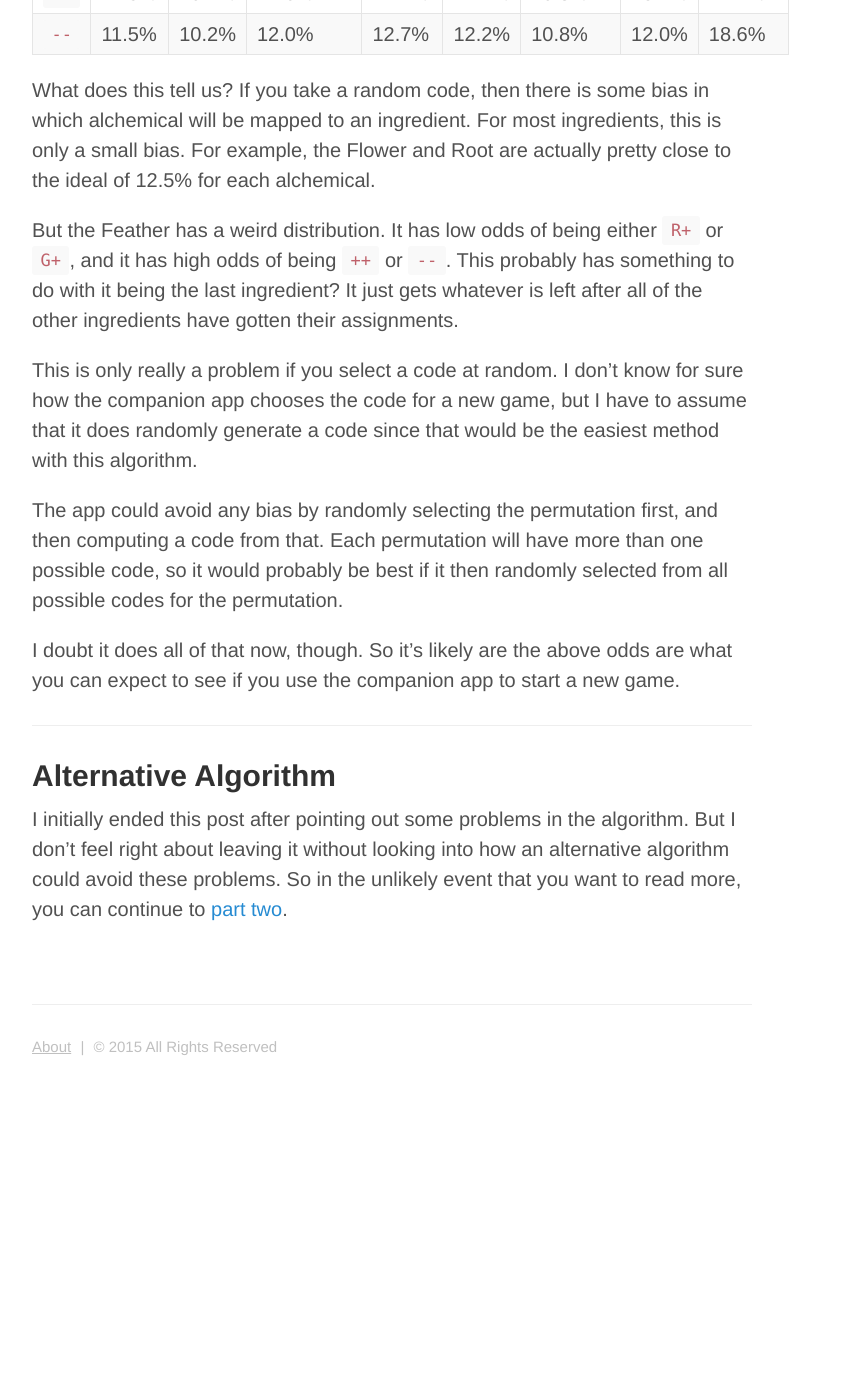
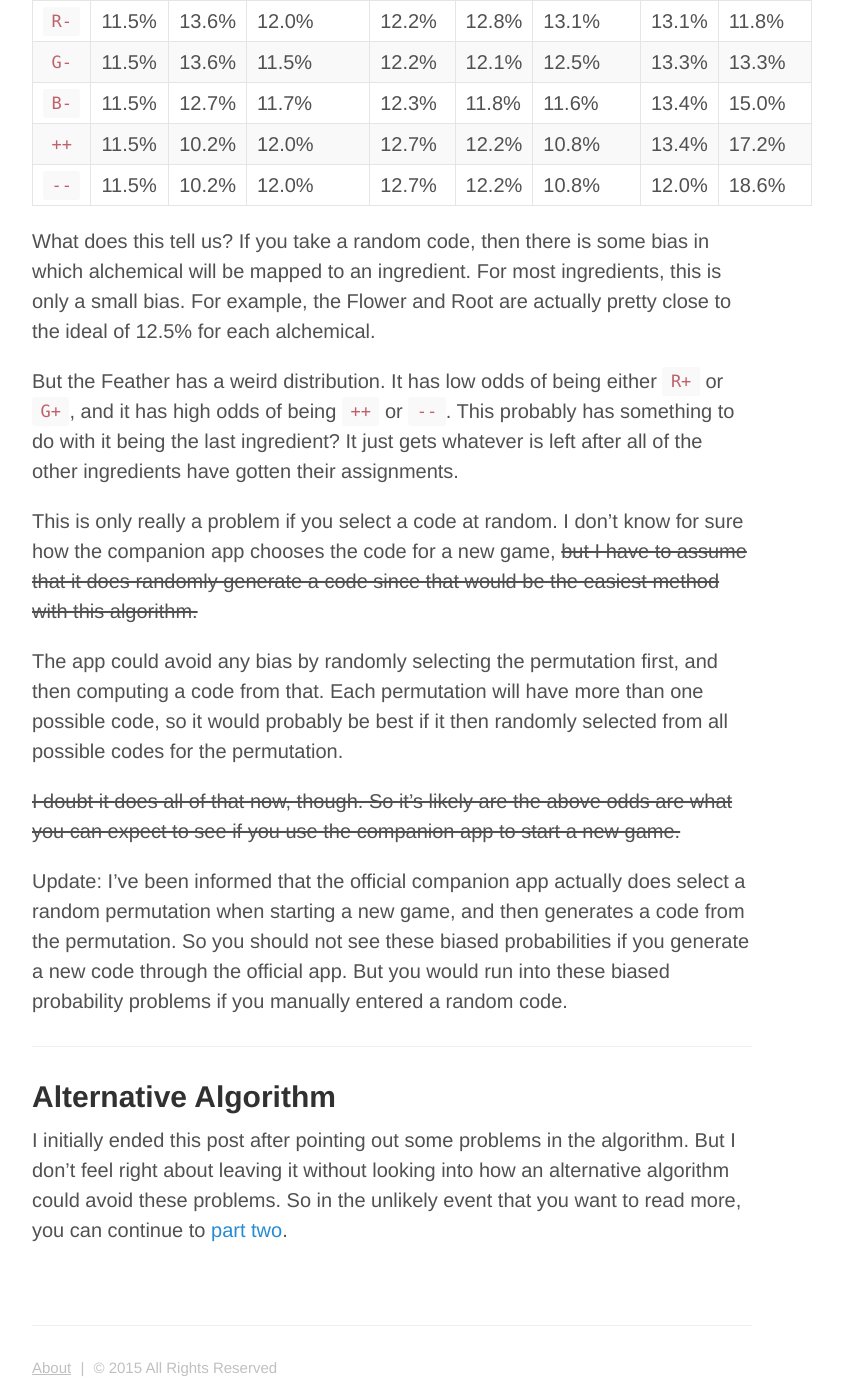
Before and after one commit to dice2cu/dice2cu.github.io, a Jekyll site: the page built from _posts/2015-03-01-alchemists-code.md, in a window 1280 px wide and 1400 px high, scrolled down 8911 px. Shown: the whole window, without its empty margins (248-1091 px from the left). Built offline with Jekyll 4.4.1, drawn with Linux system fonts in a browser that asks for light colours; Markdown is read by kramdown in place of the engine named in the settings; before the commit the page ends 9990 px from its top, so only the background shows below that; some of the changed text lies outside the part shown.

Commit message:
Switched to redcarpet, and a post correction.
Corrected some incorrect information in the Alchemists Code post.

Switched the markdown parser from kramdown to redcarpet to get support
for ~~strikethrough~~.  This also required some changes to the tables in
a couple posts.

```diff
--- a/_config.yml
+++ b/_config.yml
@@ -5,8 +5,10 @@
 email: contact@dice2cu.com
 paginate: 5
 timezone: America/Chicago
-kramdown:
-  input: GFM
+highlighter: false
+markdown: redcarpet
+redcarpet:
+  extensions: ["no_intra_emphasis", "fenced_code_blocks", "autolink", "tables", "strikethrough", "superscript", "with_toc_data"]
 exclude:
   - README.md
   - Gemfile
--- a/_posts/2015-03-01-alchemists-code.md
+++ b/_posts/2015-03-01-alchemists-code.md
@@ -17,7 +21,10 @@
 | G O W      | ![++][8]   |
 | H P X      | ![--][9]   |
 
-The Feather ingredient has about a 35% chance of being either the all plus or all minus alchemical, a 40% chance of being a normal negative alchemical, and less than a 25% of being a normal positive alchemical.
+
+~~The Feather ingredient has about a 35% chance of being either the all plus or all minus alchemical, a 40% chance of being a normal negative alchemical, and less than a 25% of being a normal positive alchemical.~~
+
+Update: the above odds are not correct unless you manually enter your own random code.  If you let the app generate the code for you, then the mappings for all of the ingredients should be equally probable.
 
 There, done.  That's the important stuff.  You can stop reading unless you want to know why.
 
@@ -40,16 +47,16 @@
 
 ### Ingredients
 
-| ID | Name      |
-| -- | --------- |
-|  0 | Fern      |
-|  1 | Claw      |
-|  2 | Mushroom  |
-|  3 | Flower    |
-|  4 | Root      |
-|  5 | Scorpion  |
-|  6 | Toad      |
-|  7 | Feather   |
+| ID  | Name      |
+| --- | --------- |
+|   0 | Fern      |
+|   1 | Claw      |
+|   2 | Mushroom  |
+|   3 | Flower    |
+|   4 | Root      |
+|   5 | Scorpion  |
+|   6 | Toad      |
+|   7 | Feather   |
 
 The manual gives a name for every ingredient at some point except the flower.  For our purposes, I'm using the shortest name for each one ("Claw" instead of "Bird Claw", "Root" instead of "Mandrake Root", "Feather" instead of "Raven Feather").
 
@@ -59,16 +66,16 @@
 
 ### Alchemicals
 
-| ID | Image               | Code |
-| -- | ------------------- | ---- |
-|  0 | ![s_red_plus][2]    | `R+` |
-|  1 | ![s_green_plus][3]  | `G+` |
-|  2 | ![s_blue_plus][4]   | `B+` |
-|  3 | ![s_red_minus][5]   | `R-` |
-|  4 | ![s_green_minus][6] | `G-` |
-|  5 | ![s_blue_minus][7]  | `B-` |
-|  6 | ![u_plus][8]        | `++` |
-|  7 | ![u_minus][9]       | `--` |
+| ID  | Image               | Code |
+| --- | ------------------- | ---- |
+|  0  | ![s_red_plus][2]    | `R+` |
+|  1  | ![s_green_plus][3]  | `G+` |
+|  2  | ![s_blue_plus][4]   | `B+` |
+|  3  | ![s_red_minus][5]   | `R-` |
+|  4  | ![s_green_minus][6] | `G-` |
+|  5  | ![s_blue_minus][7]  | `B-` |
+|  6  | ![u_plus][8]        | `++` |
+|  7  | ![u_minus][9]       | `--` |
 
 Unlike the ingredients, I haven't found any officials names for the alchemicals.  But the image filenames in the [companion app][1] come to our rescue again, giving us some hints about how we can name them:
 
@@ -193,6 +200,8 @@
 
 The first ingredient is the Fern, so the only code letter that affects its alchemical mapping is the first one.  That means if you know the first letter of the code, you can calculate the alchemical for the Fern:
 
+| Letter  | Code |
+| ------- | ---- |
 | A I Q Y | `R+` |
 | B J R Z | `G+` |
 | C K S   | `B+` |
@@ -214,6 +223,7 @@
 ![Probability Chart](/public/images/alchemists_probchart.png)
 
 |      | Fern  | Claw  | Mushroom | Flower | Root  | Scorpion | Toad  | Feather |
+| ---- | ----- | ----- | -------- | ------ | ----- | -------- | ----- | ------- |
 | `R+` | 15.4% | 13.0% | 13.8%    | 13.3%  | 12.7% | 14.4%    | 11.0% |  6.3%   |
 | `G+` | 15.4% | 13.0% | 13.8%    | 12.2%  | 13.0% | 13.4%    | 11.5% |  7.7%   |
 | `B+` | 11.5% | 13.6% | 13.2%    | 12.3%  | 13.4% | 13.5%    | 12.4% | 10.1%   |
@@ -228,11 +238,13 @@
 
 But the Feather has a weird distribution.  It has low odds of being either `R+` or `G+`, and it has high odds of being `++` or `--`.  This probably has something to do with it being the last ingredient?  It just gets whatever is left after all of the other ingredients have gotten their assignments.
 
-This is only really a problem if you select a code at random.  I don't know for sure how the companion app chooses the code for a new game, but I have to assume that it does randomly generate a code since that would be the easiest method with this algorithm.
+This is only really a problem if you select a code at random.  I don't know for sure how the companion app chooses the code for a new game, ~~but I have to assume that it does randomly generate a code since that would be the easiest method with this algorithm.~~
 
 The app could avoid any bias by randomly selecting the permutation first, and then computing a code from that.  Each permutation will have more than one possible code, so it would probably be best if it then randomly selected from all possible codes for the permutation.
 
-I doubt it does all of that now, though.  So it's likely are the above odds are what you can expect to see if you use the companion app to start a new game.
+~~I doubt it does all of that now, though.  So it's likely are the above odds are what you can expect to see if you use the companion app to start a new game.~~
+
+Update: I've been informed that the official companion app actually does select a random permutation when starting a new game, and then generates a code from the permutation.  So you should not see these biased probabilities if you generate a new code through the official app.   But you would run into these biased probability problems if you manually entered a random code.
 
 ---
 
```
Also changed, not shown: other parts of _posts/2015-03-01-alchemists-code.md (+4 -0 lines), _posts/2015-03-15-alchemists-code-alternate-algorithm.md (+44 -41 lines).
